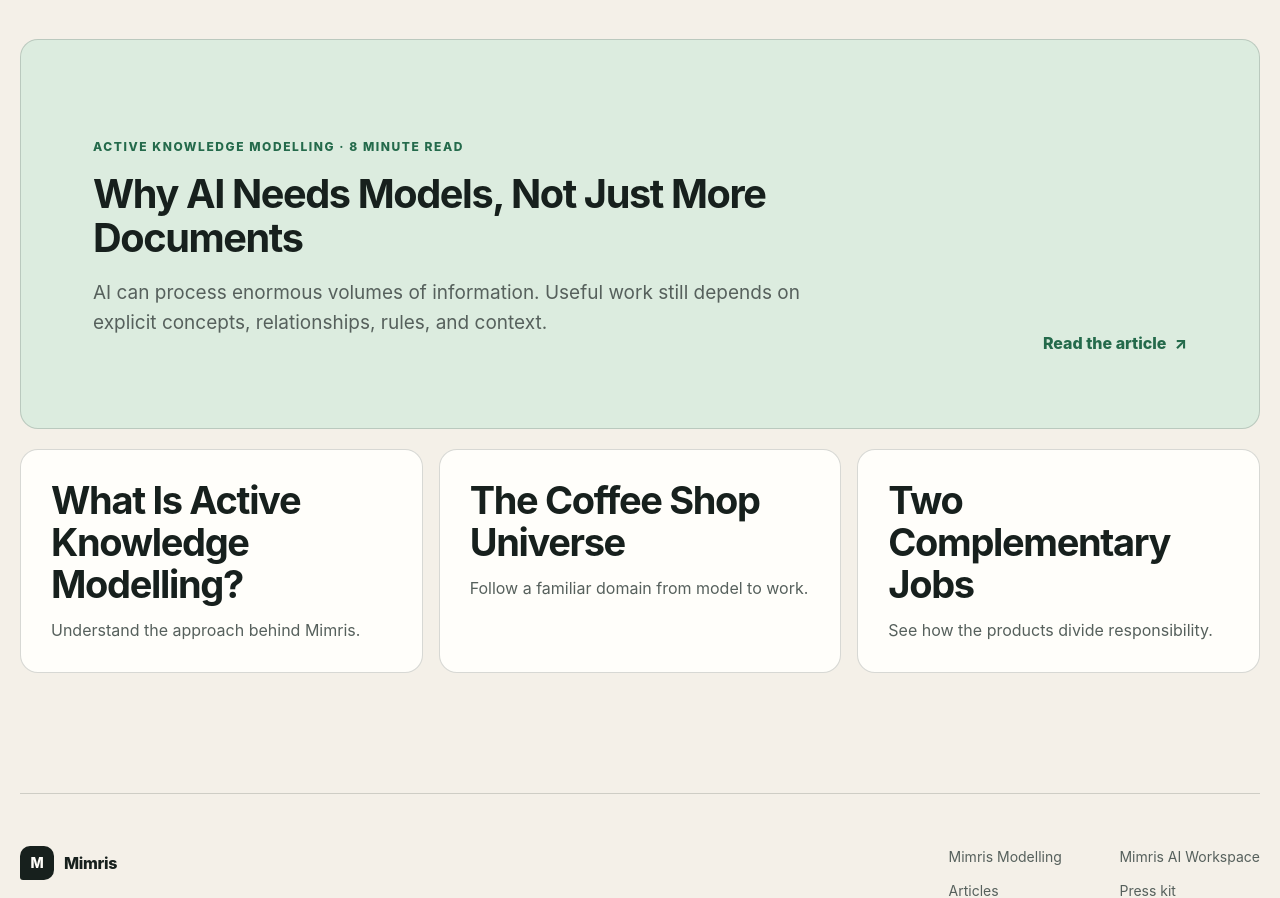
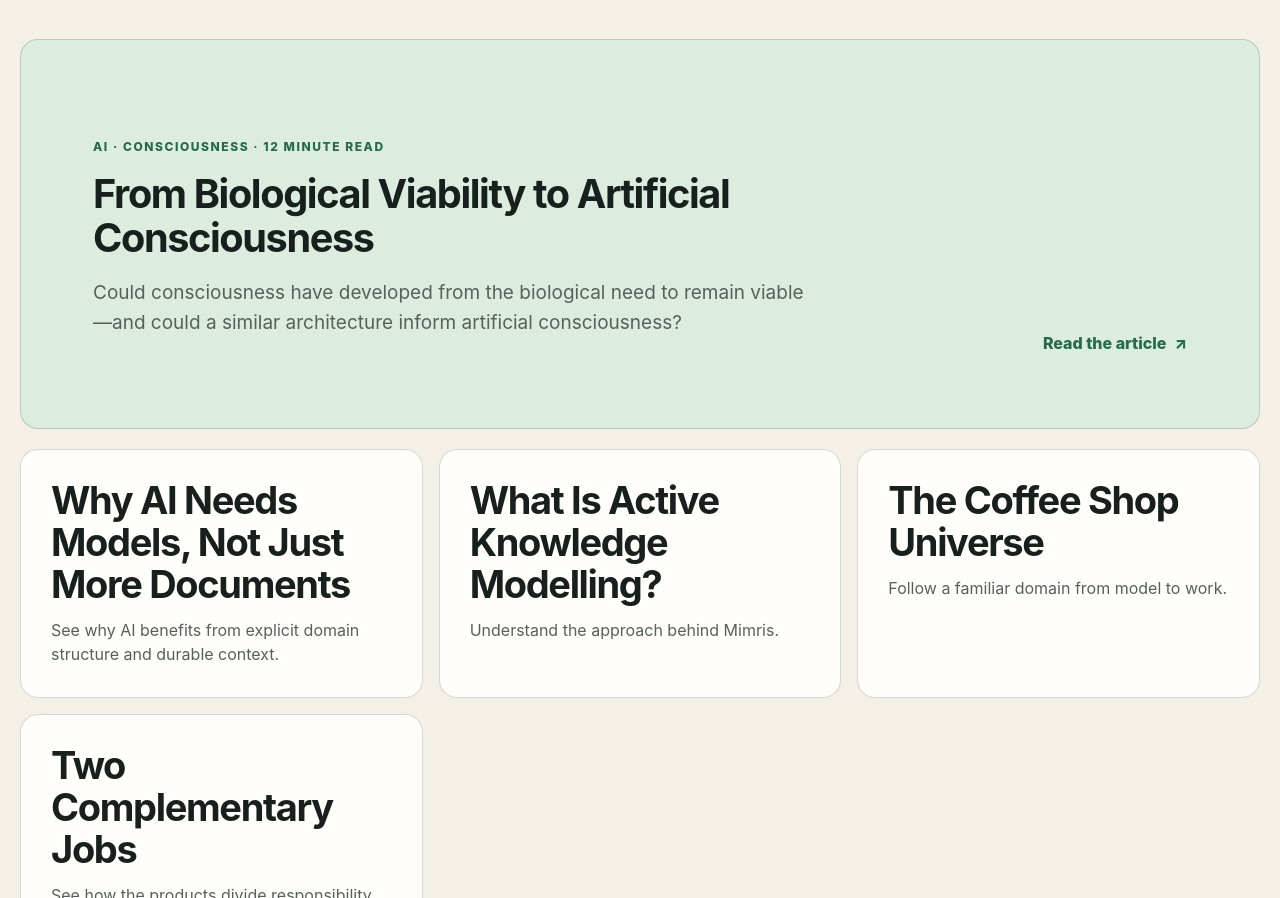
Before and after one commit to Mimris/mimris-site, a Next.js app: page /articles in a window 1280 px wide. Shown: the part 640-1538 px from the top of the page. Built offline with nearby package versions, Linux system fonts and the light colour scheme.

Commit message:
Add consciousness article to article index

```diff
--- a/app/articles/page.tsx
+++ b/app/articles/page.tsx
@@ -5,7 +5,7 @@ import { ArrowLink, PageHero } from "../_components/site-shell";
 export const metadata: Metadata = {
   title: "Articles",
   description:
-    "Ideas and practical explanations about Active Knowledge Modelling, structured AI context, and model-driven work.",
+    "Ideas and practical explanations about Active Knowledge Modelling, structured AI context, consciousness, and model-driven work.",
   alternates: { canonical: "/articles" },
 };
 
@@ -20,15 +20,16 @@ export default function ArticlesPage() {
       <section className="article-index">
         <article className="editorial-card">
           <div>
-            <p className="eyebrow">Active Knowledge Modelling · 8 minute read</p>
-            <h2>Why AI Needs Models, Not Just More Documents</h2>
+            <p className="eyebrow">AI · Consciousness · 12 minute read</p>
+            <h2>From Biological Viability to Artificial Consciousness</h2>
             <p>
-              AI can process enormous volumes of information. Useful work still depends on explicit concepts, relationships, rules, and context.
+              Could consciousness have developed from the biological need to remain viable—and could a similar architecture inform artificial consciousness?
             </p>
           </div>
-          <ArrowLink href="/articles/why-ai-needs-models">Read the article</ArrowLink>
+          <ArrowLink href="/articles/biological-and-artificial-consciousness">Read the article</ArrowLink>
         </article>
         <div className="article-link-grid">
+          <Link href="/articles/why-ai-needs-models"><h2>Why AI Needs Models, Not Just More Documents</h2><p>See why AI benefits from explicit domain structure and durable context.</p></Link>
           <Link href="/articles/active-knowledge-modelling"><h2>What Is Active Knowledge Modelling?</h2><p>Understand the approach behind Mimris.</p></Link>
           <Link href="/articles/coffee-shop-universe"><h2>The Coffee Shop Universe</h2><p>Follow a familiar domain from model to work.</p></Link>
           <Link href="/articles/modelling-and-workspace"><h2>Two Complementary Jobs</h2><p>See how the products divide responsibility.</p></Link>
```
